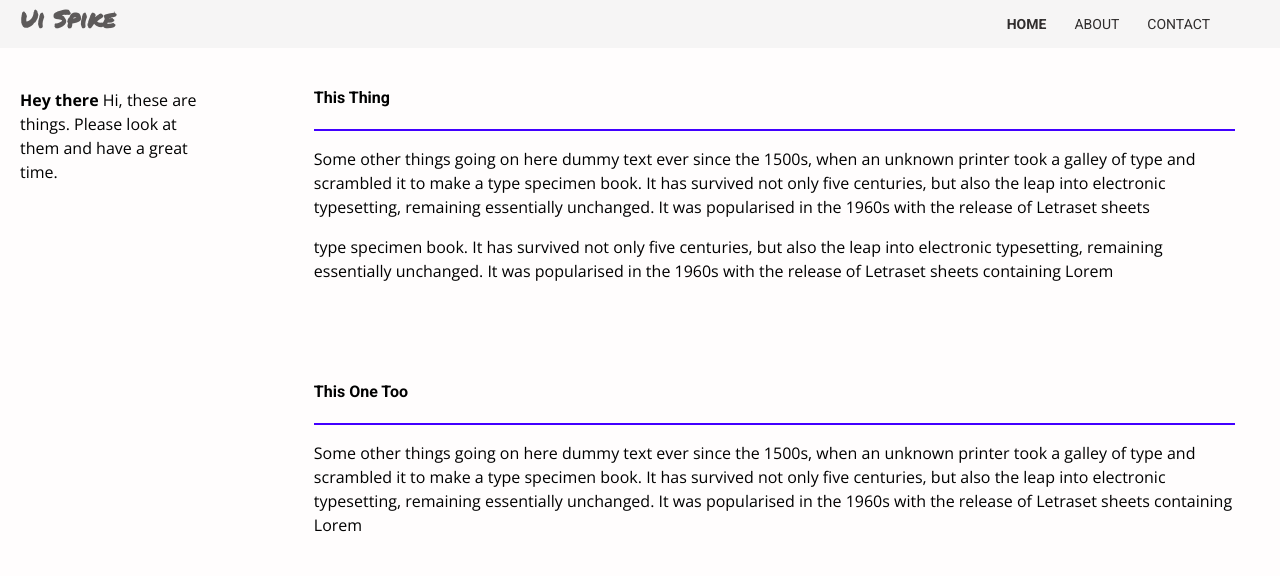
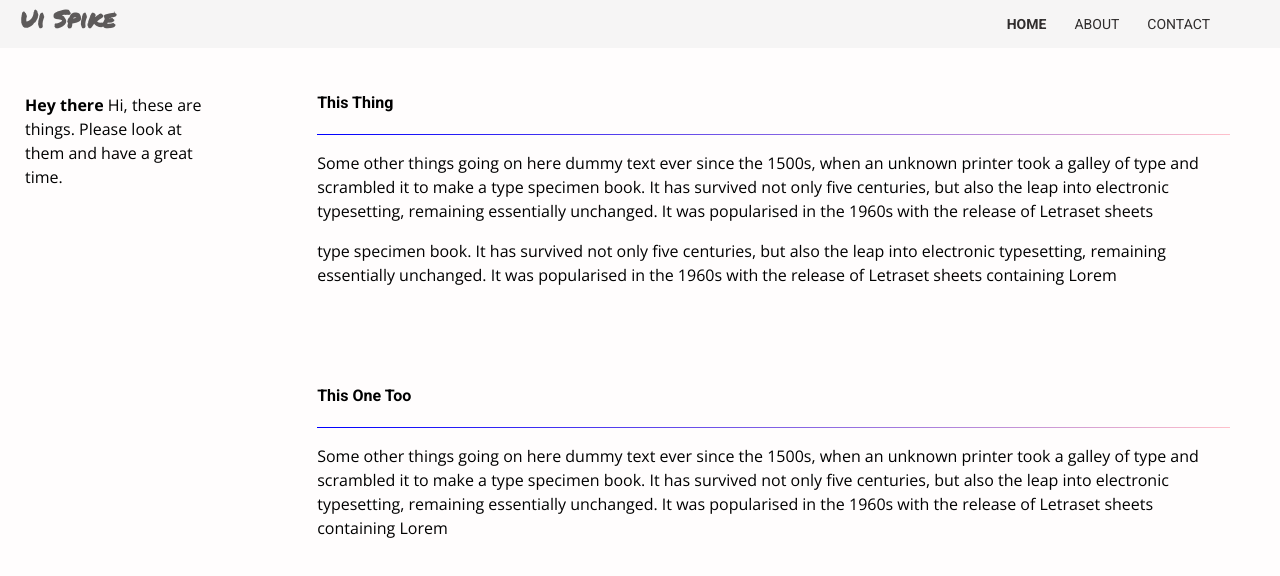
Before and after one commit to akabaker/ui-mobile-spike, an Angular app: page /home in a window 1280 px wide. Shown: the top 576 px of the page. Built offline with nearby package versions, Linux system fonts and the light colour scheme.

Commit message:
nice underline

```diff
--- a/src/app/home/home.component.html
+++ b/src/app/home/home.component.html
@@ -10,7 +10,7 @@
     <div class="right-content">
         <section class="right-content-item">
             <h4>This Thing</h4>
-            <hr>
+            <div class="underline-gradient"></div>
             <p>
                 Some other things going on here
                 dummy text ever since the 1500s, when an unknown printer took a galley of type and scrambled it to make
@@ -29,7 +29,7 @@
         </section>
         <section class="right-content-item">
             <h4>This One Too</h4>
-            <hr>
+            <div class="underline-gradient"></div>
             <p>
                 Some other things going on here
                 dummy text ever since the 1500s, when an unknown printer took a galley of type and scrambled it to make
@@ -41,4 +41,3 @@
             </p>
         </section>
     </div>
-</div>
--- a/src/app/home/home.component.scss
+++ b/src/app/home/home.component.scss
@@ -1,5 +1,10 @@
 hr {
   border: 1px solid #4200ff;
+}
+
+.underline-gradient {
+  height: 1px;
+  background: linear-gradient(to right, blue, pink);
 }
 
 @media screen and (min-width: 748px) {
@@ -13,7 +18,7 @@ hr {
 
   .right-content {
     margin-left: 75px;
-    max-width: 1000px;
+    max-width: 1200px;
   }
 
   .right-content-item {
--- a/src/styles.scss
+++ b/src/styles.scss
@@ -22,5 +22,12 @@ p {
 }
 
 #wrapper {
-    margin: 10px;
+    margin: 15px;
 }
+
+
+@media screen and (max-width: 768px) {
+    #wrapper {
+        margin: 10px;
+    }
+}
```
